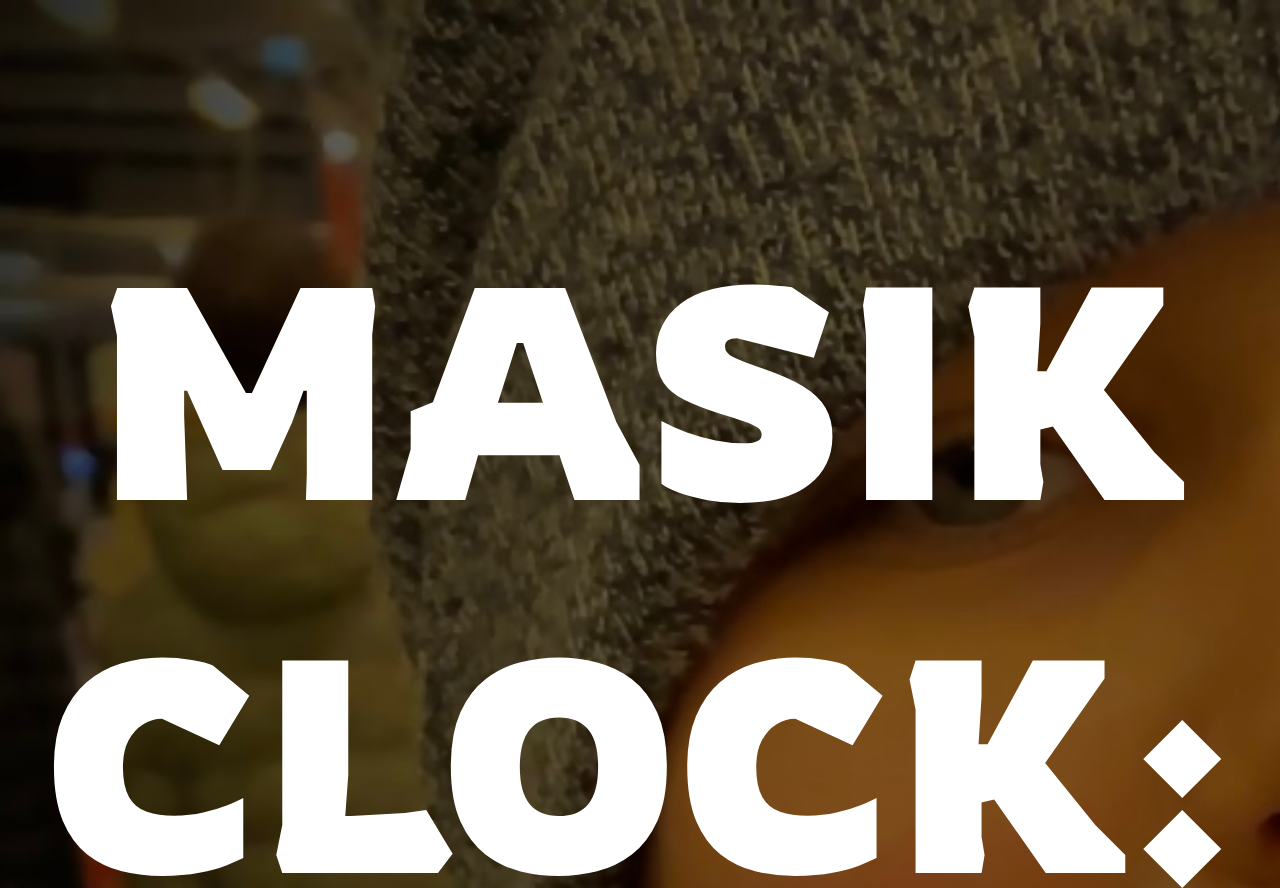
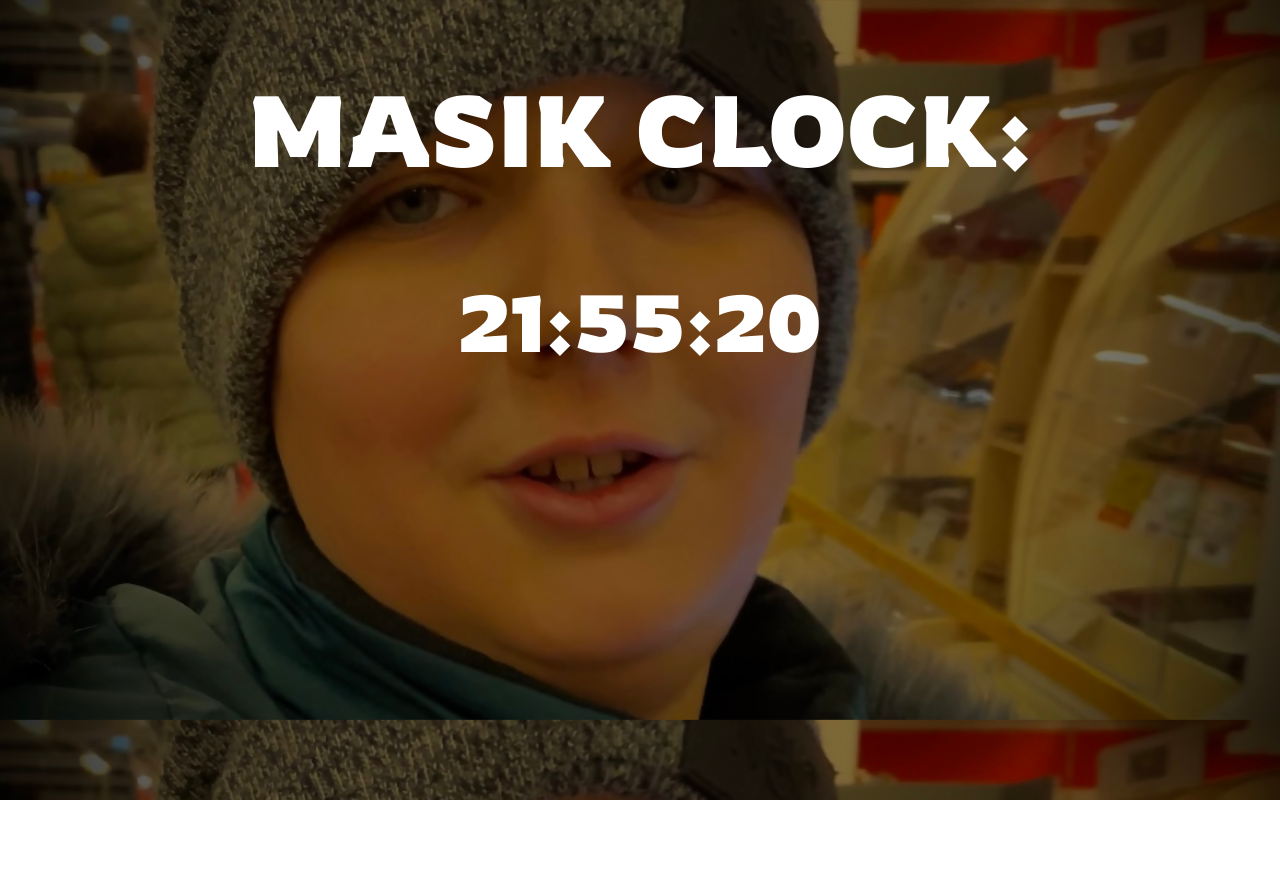
Before and after one commit to ljoha5/masik-clock, a plain HTML site: page index.html in a window 1280 px wide. Shown: the top 888 px of the page. After the commit the page ends 800 px from the top, so only its background shows below. Drawn offline with Linux system fonts and the light colour scheme.

Commit message:
Update index.html

```diff
--- a/index.html
+++ b/index.html
@@ -17,11 +17,11 @@
 		}
 		h1{
 			text-align: center;
-			font-size: 300px;
+			font-size: 100px;
 		}
 		p{
 			text-align: center;
-			font-size: 230px;
+			font-size: 80px;
 		}
 	</style>
 </head>
```
